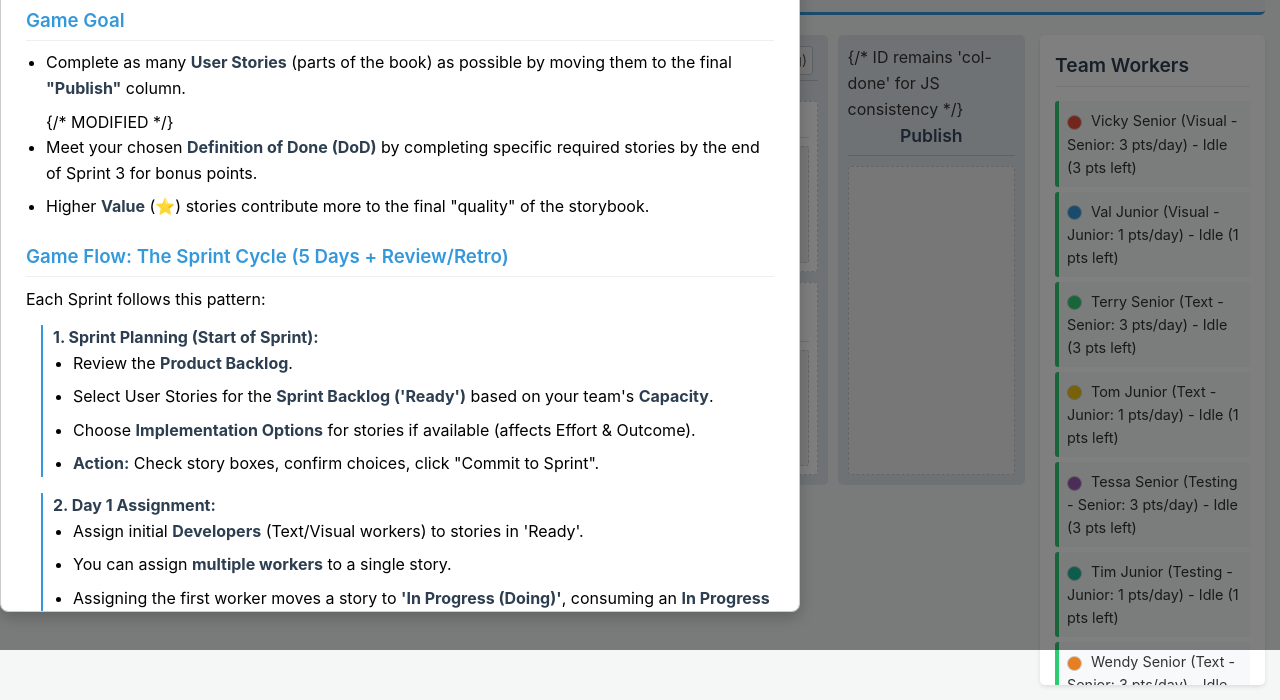
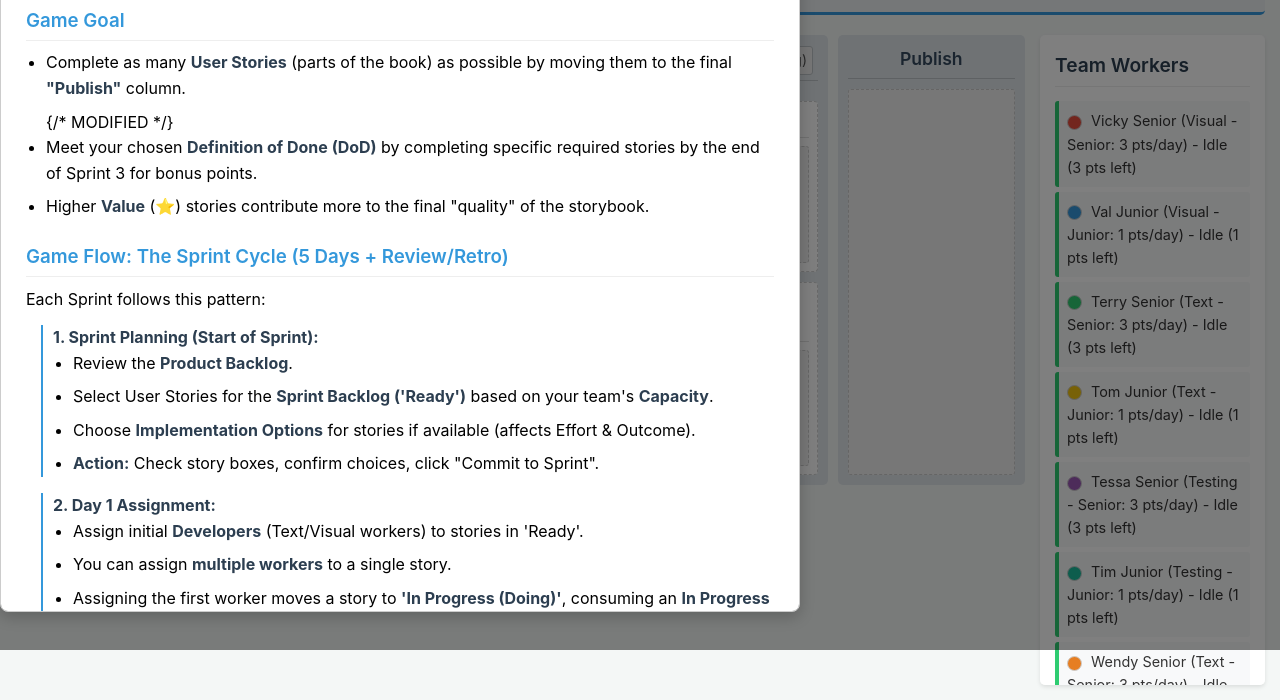
Before and after one commit to adamclement-exe/goldilocks, a plain HTML site: page index.html in a window 1280 px wide. Shown: the part 150-850 px from the top of the page. Drawn offline with Linux system fonts and the light colour scheme.

Commit message:
Add files via upload

```diff
--- a/index.html
+++ b/index.html
@@ -251,7 +251,7 @@
             </div>
 
             <!-- Final "Publish" Column -->
-            <div class="kanban-column" id="col-done"> {/* ID remains 'col-done' for JS consistency */}
+            <div class="kanban-column" id="col-done">
                 <h3>Publish</h3>
                 <div id="done-list" class="story-list" data-column-id="done"></div>
             </div>
```
